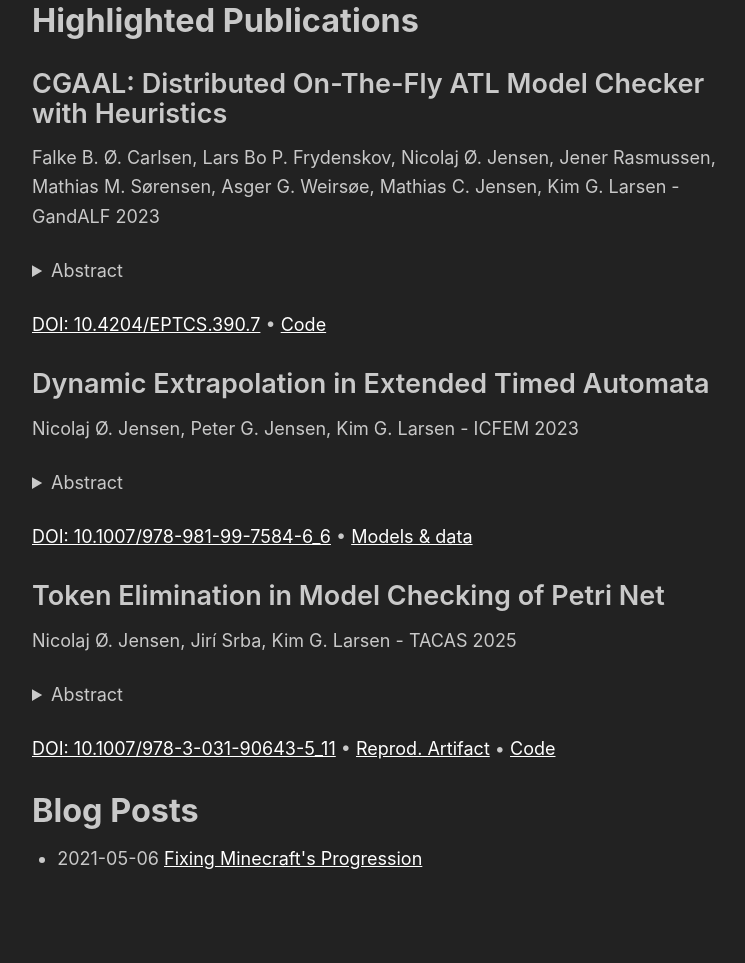
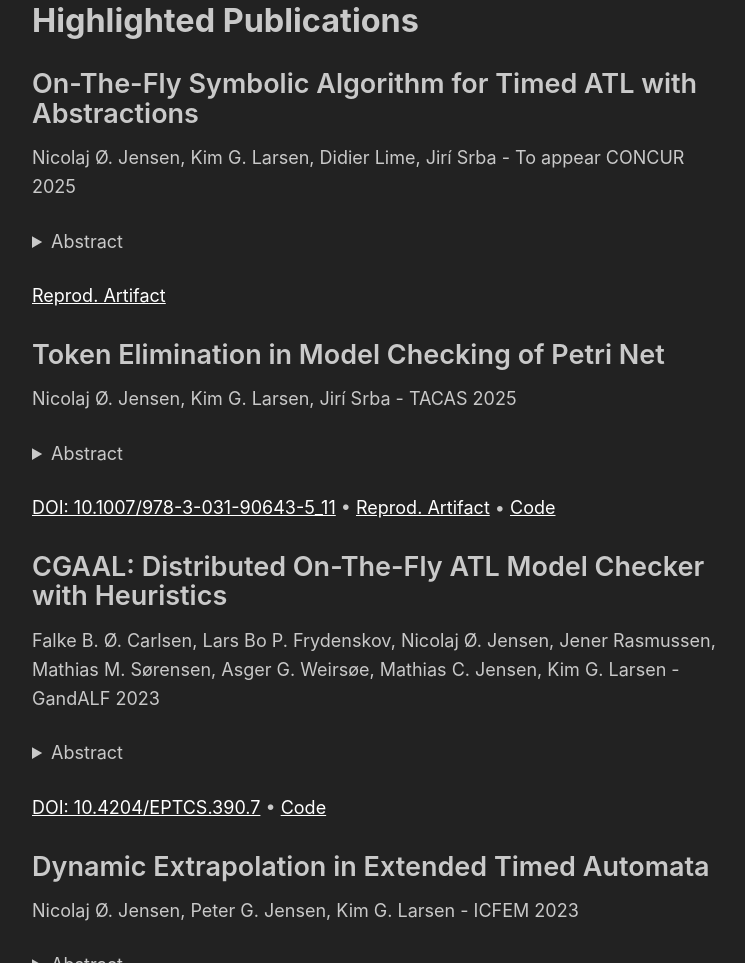
Before and after one commit to NicEastvillage/NicEastvillage.github.io, a plain HTML site: page docs/index.html in a window 1280 px wide. Shown: the part 360-1323 px from the top of the page, without its empty margins (266-1011 px from the left). Before the commit the page ends 1271 px from the top, so only its background shows below. Drawn offline with Linux system fonts and the light colour scheme.

Commit message:
Add Timed ATL paper

```diff
--- a/docs/index.html
+++ b/docs/index.html
@@ -19,6 +19,63 @@
 • <a href="https://twitter.com/NicEastvillage">Twitter</a>
 • <a href="https://eastvillage.itch.io/">Itch.io</a>
 <h2>Highlighted Publications</h2>
+<article>
+    <header>
+        <h3>On-The-Fly Symbolic Algorithm for Timed ATL with Abstractions</h3>
+        <p>Nicolaj Ø. Jensen, Kim G. Larsen, Didier Lime, Jirí Srba - To appear CONCUR 2025</p>
+    </header>
+    <p>
+    <details>
+        <summary>
+            Abstract
+        </summary>
+        Verification of real-time systems with multiple components controlled by multiple parties is a
+challenging task due to its computational complexity. We present an on-the-fly algorithm for verifying timed
+alternating-time temporal logic (TATL), a branching-time logic with quantifiers over outcomes that results from
+coalitions of players in such systems. We combine existing work on games and timed CTL verification in the abstract
+dependency graph (ADG) framework, which allows for easy creation of on-the-fly algorithms that only explore the state
+space as needed. In addition, we generalize the conventional inclusion check to the ADG framework which enables
+dynamic reductions of the dependency graph. Using the insights from the generalization, we present a novel abstraction
+that eliminates the need for conventional inclusion checking altogether in our domain. We implement our algorithms in
+Uppaal and our experiments show that while inclusion checking considerably enhances performance, our abstraction
+provides even more significant improvements, almost two orders of magnitude faster than the naive method. In addition,
+we outperform Uppaal Tiga, which can verify only a strict subset of TATL. After implementing our new abstraction in
+Uppaal Tiga, we also improve its performance by almost an order of magnitude.
+    </details>
+    </p>
+    <p>
+        <a href="https://doi.org/10.5281/zenodo.15172755">Reprod. Artifact</a>
+    </p>
+</article>
+<article>
+    <header>
+        <h3>Token Elimination in Model Checking of Petri Net</h3>
+        <p>Nicolaj Ø. Jensen, Kim G. Larsen, Jirí Srba - TACAS 2025</p>
+    </header>
+    <p>
+    <details>
+        <summary>
+            Abstract
+        </summary>
+        We propose a novel state-space reduction framework to improve the performance of model checking of
+Petri nets. We provide two instances of the framework: a static technique that considers only the structure of the
+net, and a dynamic technique that additionally considers the current marking. By analyzing impossible, visible,
+and directional effects of transitions, we identify places where tokens can be removed while preserving the
+property in question. Unlike structural reductions, our techniques modify only the current marking, allowing the
+net structure to be reused in multiple subproblems concurrently, which can be beneficial for example for CTL
+model checking. We prove the correctness of our techniques and implement them in the open-source tool Tapaal, a
+repeated winner in the CTL category in the annual model checking contest (MCC). We measure our methods’
+performance on the MCC 2023 benchmark using the CTL categories and demonstrate that our methods reduce time and,
+especially, memory usage. Our dynamic method explores 39.3% fewer configurations on average and achieves two
+orders of magnitude speedup on at least one query on 23.7% of non-trivial models.
+    </details>
+    </p>
+    <p>
+        <a href="https://doi.org/10.1007/978-3-031-90643-5_11">DOI: 10.1007/978-3-031-90643-5_11</a>
+• <a href="https://doi.org/10.5281/zenodo.14608438">Reprod. Artifact</a>
+• <a href="https://github.com/TAPAAL/verifypn/pull/178">Code</a>
+    </p>
+</article>
 <article>
     <header>
         <h3>CGAAL: Distributed On-The-Fly ATL Model Checker with Heuristics</h3>
@@ -74,35 +131,6 @@ increase.
 • <a href="https://github.com/NicEastvillage/DynamicExtrapolationDataArtifact">Models & data</a>
     </p>
 </article>
-<article>
-    <header>
-        <h3>Token Elimination in Model Checking of Petri Net</h3>
-        <p>Nicolaj Ø. Jensen, Jirí Srba, Kim G. Larsen - TACAS 2025</p>
-    </header>
-    <p>
-    <details>
-        <summary>
-            Abstract
-        </summary>
-        We propose a novel state-space reduction framework to improve the performance of model checking of
-Petri nets. We provide two instances of the framework: a static technique that considers only the structure of the
-net, and a dynamic technique that additionally considers the current marking. By analyzing impossible, visible,
-and directional effects of transitions, we identify places where tokens can be removed while preserving the
-property in question. Unlike structural reductions, our techniques modify only the current marking, allowing the
-net structure to be reused in multiple subproblems concurrently, which can be beneficial for example for CTL
-model checking. We prove the correctness of our techniques and implement them in the open-source tool Tapaal, a
-repeated winner in the CTL category in the annual model checking contest (MCC). We measure our methods’
-performance on the MCC 2023 benchmark using the CTL categories and demonstrate that our methods reduce time and,
-especially, memory usage. Our dynamic method explores 39.3% fewer configurations on average and achieves two
-orders of magnitude speedup on at least one query on 23.7% of non-trivial models.
-    </details>
-    </p>
-    <p>
-        <a href="https://doi.org/10.1007/978-3-031-90643-5_11">DOI: 10.1007/978-3-031-90643-5_11</a>
-• <a href="https://doi.org/10.5281/zenodo.14608438">Reprod. Artifact</a>
-• <a href="https://github.com/TAPAAL/verifypn/pull/178">Code</a>
-    </p>
-</article>
 
 <h2>Blog Posts</h2>
 <ul>
```
Also changed, not shown: _meta/index.html (+1 -1 lines), _publications/2025a-TACAS-token-elimination.html (renamed from _publications/2025-TACAS-token-elimination.html, +1 -1 lines), _publications/2025b-CONCUR-timed-atl.html (added, +19 -0 lines), _publications/2023a-ICFEM-dynamic-extrapolation.html (renamed from _publications/2023-ICFEM-dynamic-extrapolation.html), _publications/2023b-GandALF-cgaal-atl.html (renamed from _publications/2023-GandALF-cgaal-atl.html).
